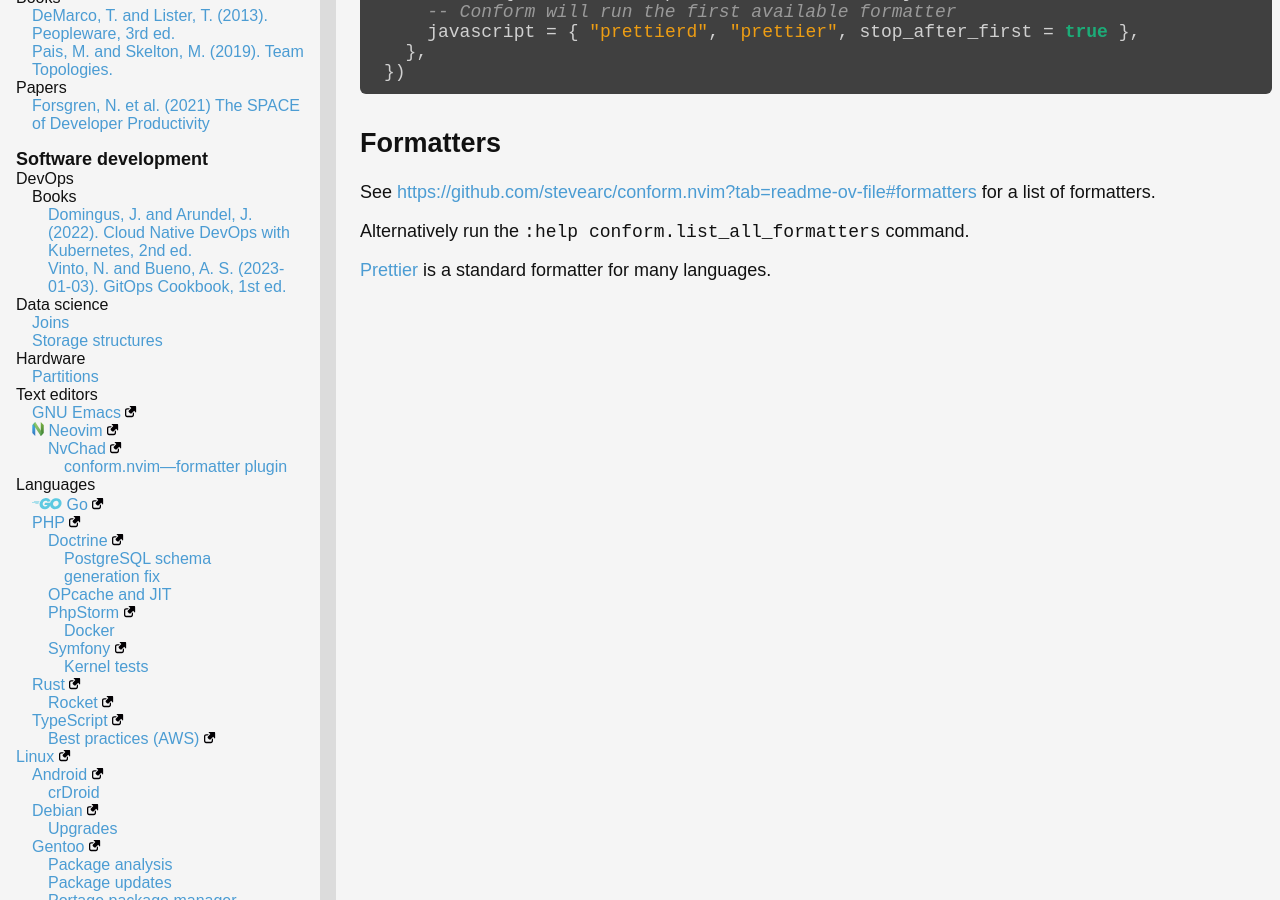
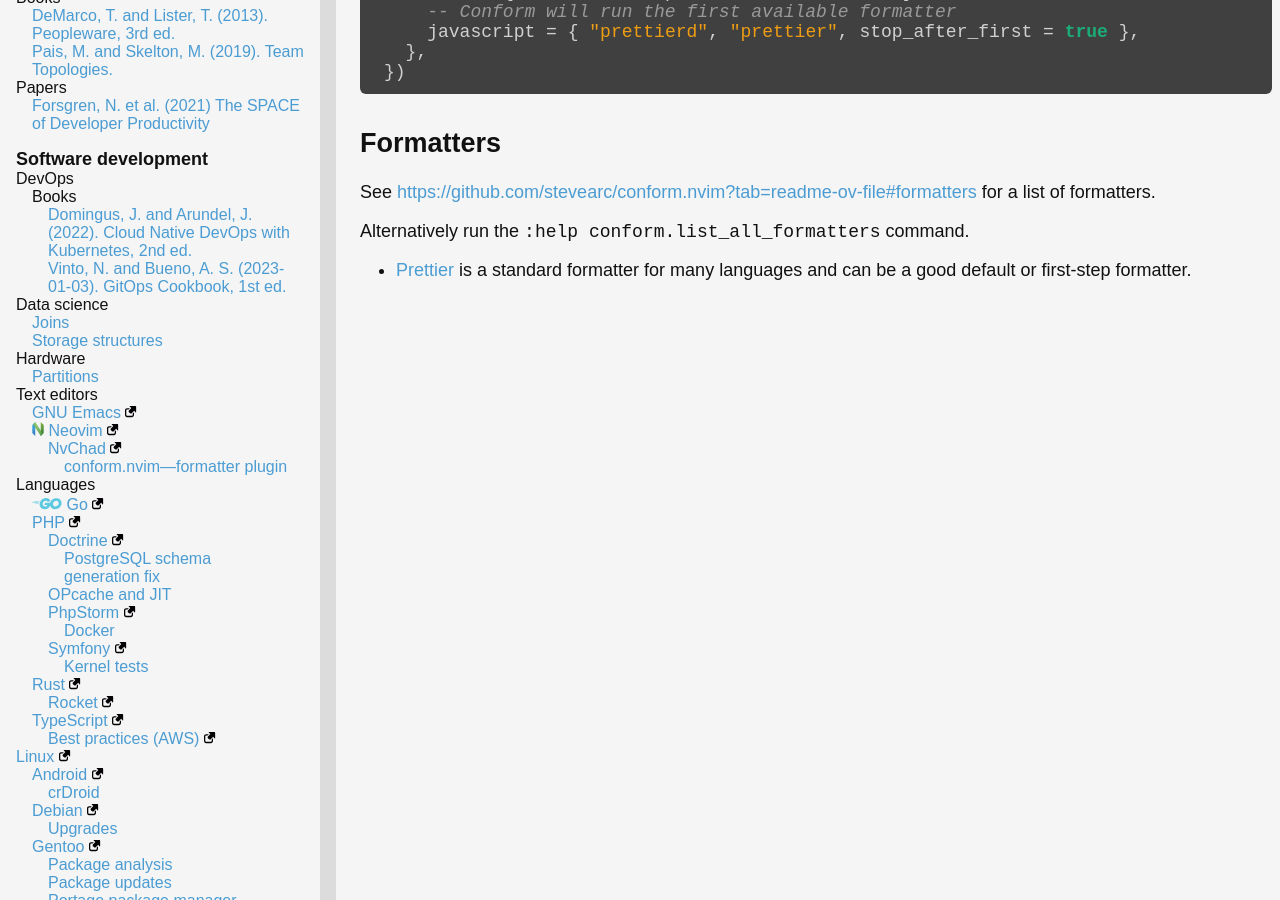
Before and after one commit to ganiulis/personal-notes, a Jekyll site: the page built from software-development/text-editors/neovim/nvchad/conform-nvim.md, in a window 1280 px wide and 900 px high, scrolled down 363 px. Built offline with Jekyll 4.4.1, drawn with Linux system fonts in a browser that asks for light colours; our own code applies the rules of GitHub Pages for plain Markdown files.

Commit message:
feat: Notes

```diff
--- a/software-development/text-editors/neovim/nvchad/conform-nvim.md
+++ b/software-development/text-editors/neovim/nvchad/conform-nvim.md
@@ -30,4 +30,4 @@ See <https://github.com/stevearc/conform.nvim?tab=readme-ov-file#formatters> for
 
 Alternatively run the `:help conform.list_all_formatters` command.
 
-[Prettier](https://github.com/prettier/prettier) is a standard formatter for many languages.
+- [Prettier](https://github.com/prettier/prettier) is a standard formatter for many languages and can be a good default or first-step formatter.
```
